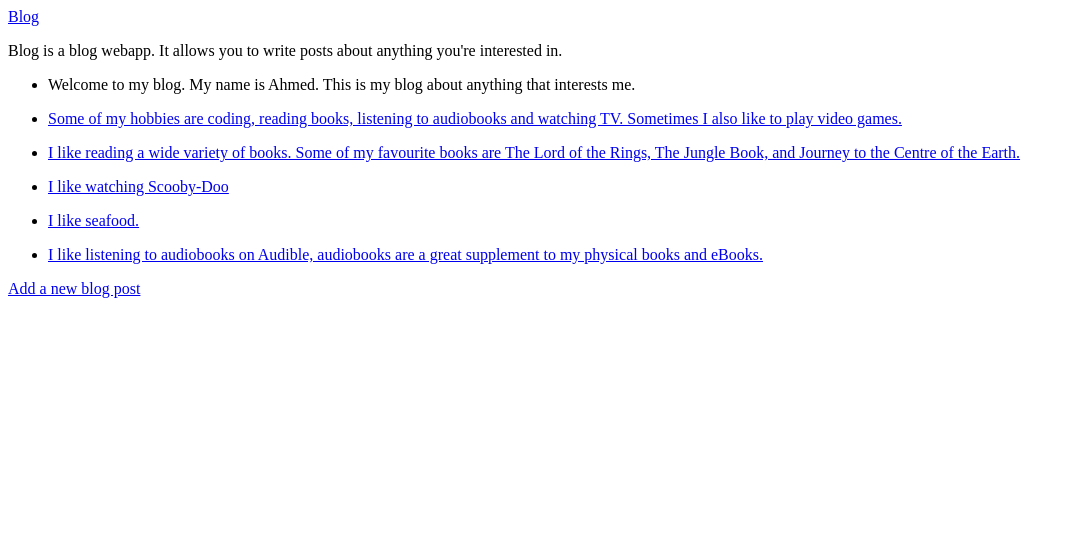
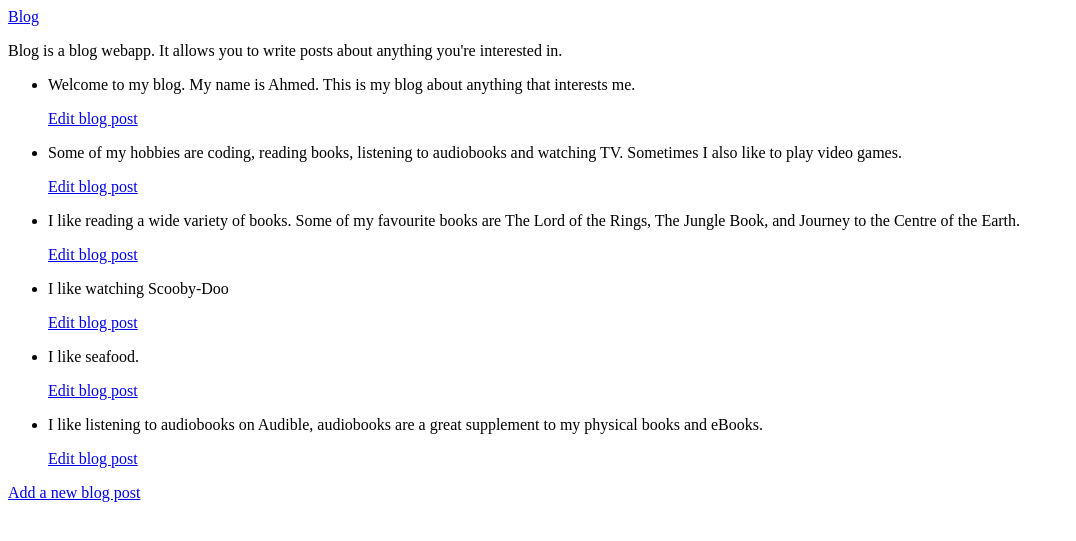
Before and after one commit to Ahmed-Developer/Blog, a Django app: page / in a window 1280 px wide. Shown: the top 541 px of the page, without its empty margins (0-1076 px from the left). Run offline with Django 3.2, Linux system fonts and the light colour scheme; data comes from the database, SQL or seed files in the repository; both versions use the stored data as it was after the commit.

Commit message:
Project working

```diff
--- a/blogs/templates/blogs/edit_blog_post.html
+++ b/blogs/templates/blogs/edit_blog_post.html
@@ -4,7 +4,7 @@
 
     <p>Edit blog post:</p>
 
-      <form action="{% url 'blogs/edit_blog_post' blog_post.id %}" method='post'>
+      <form action="{% url 'blogs:edit_blog_post' blog_post.id %}" method='post'>
         {% csrf_token %}
         {{ form.as_p }}
         <button name="submit">Save changes</button>
--- a/blogs/templates/blogs/index.html
+++ b/blogs/templates/blogs/index.html
@@ -10,7 +10,7 @@
       <li>
         <p>{{ blogpost.text }}</p>
         <p>
-          <a href="{% url 'blogs:edit_blog_post' blog_post.id %}"Edit blog post</a>
+          <a href="{% url 'blogs:edit_blog_post' blogpost.id %}">Edit blog post</a>
         </p>
       </li>
      {% empty %}
--- a/blogs/views.py
+++ b/blogs/views.py
@@ -39,6 +39,7 @@ def edit_blog_post(request, blog_post_id):
         form = BlogPostForm(instance=blog_post, data=request.POST)
         if form.is_valid():
             form.save()
+            return redirect('blogs:index')
 
     context = {'blog_post': blog_post, 'form': form}
     return render(request, 'blogs/edit_blog_post.html', context)
```
Also changed, not shown: db.sqlite3.
